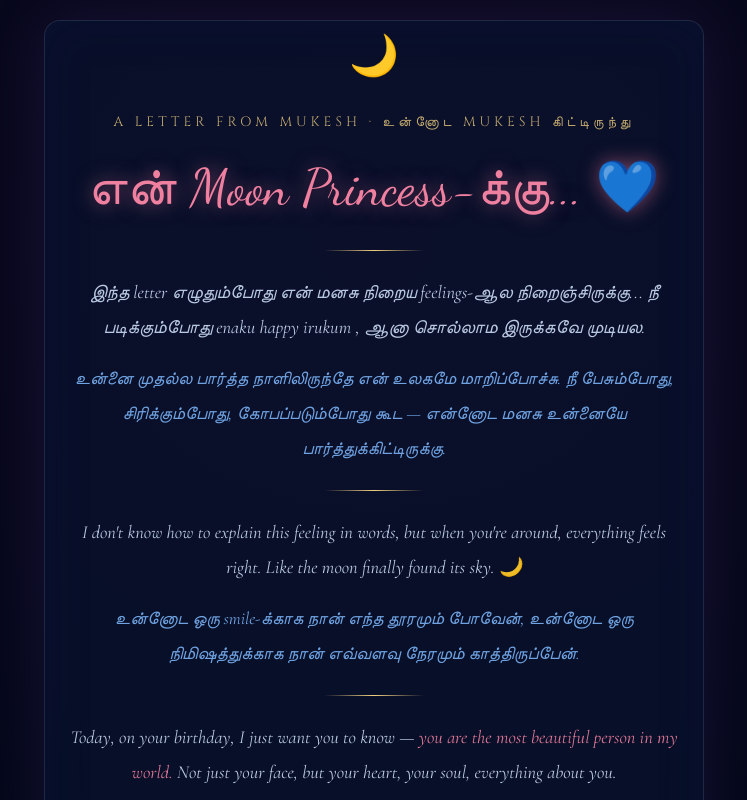
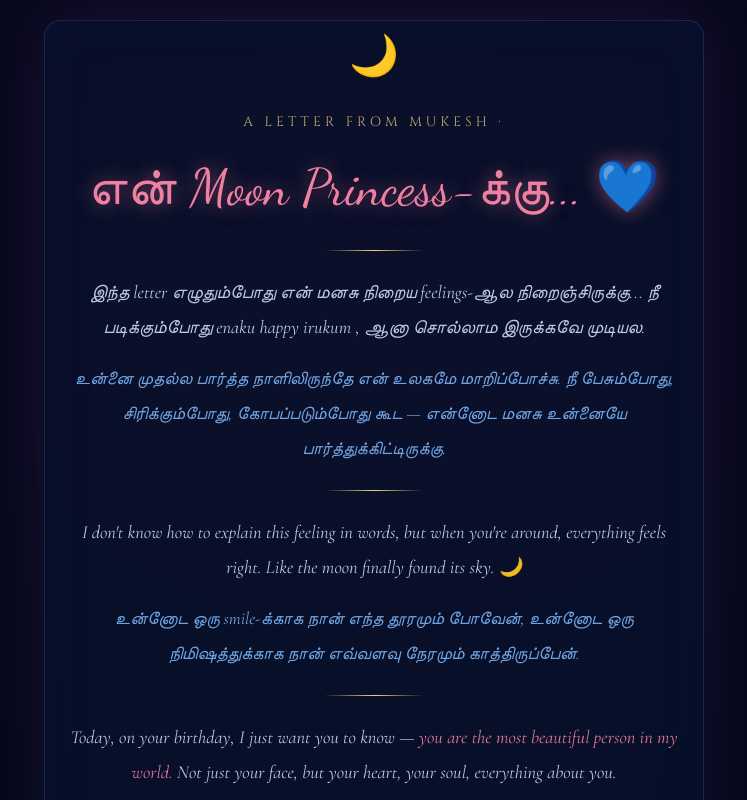
Before and after one commit to rengokurg3011-droid/mukeshgift, a plain HTML site: page index (1).html in a window 1280 px wide. Both pictures are taken after a click on the button "Ok 💙". Shown: the part 1716-2516 px from the top of the page, without its empty margins (266-1013 px from the left). Drawn offline with nearby package versions, Linux system fonts and the light colour scheme.

Commit message:
Remove text from letter overlay

```diff
--- a/index (1).html
+++ b/index (1).html
@@ -207,7 +207,7 @@
 <div id="letterOverlay">
   <div class="letter-wrap">
     <div class="letter-moon">🌙</div>
-    <div class="letter-from">A letter from Mukesh · உன்னோட Mukesh கிட்டிருந்து</div>
+    <div class="letter-from">A letter from Mukesh · </div>
     <div class="letter-heading">என் Moon Princess-க்கு... 💙</div>
     <div class="letter-divider"></div>
 
```
